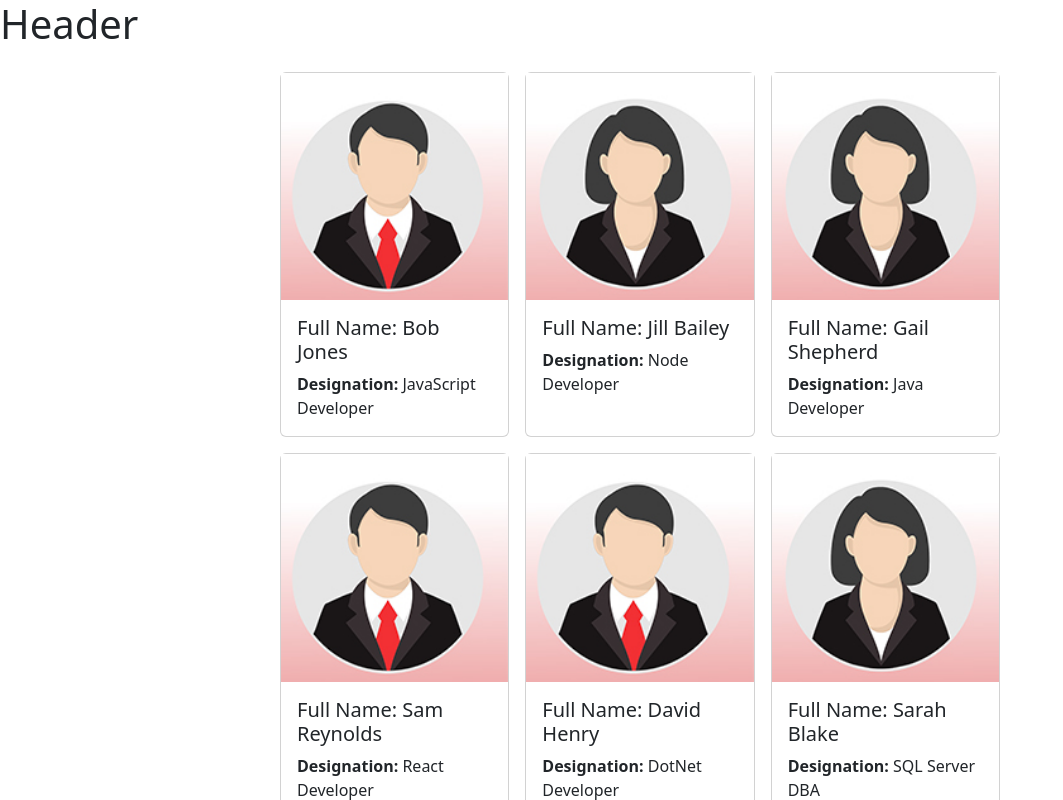
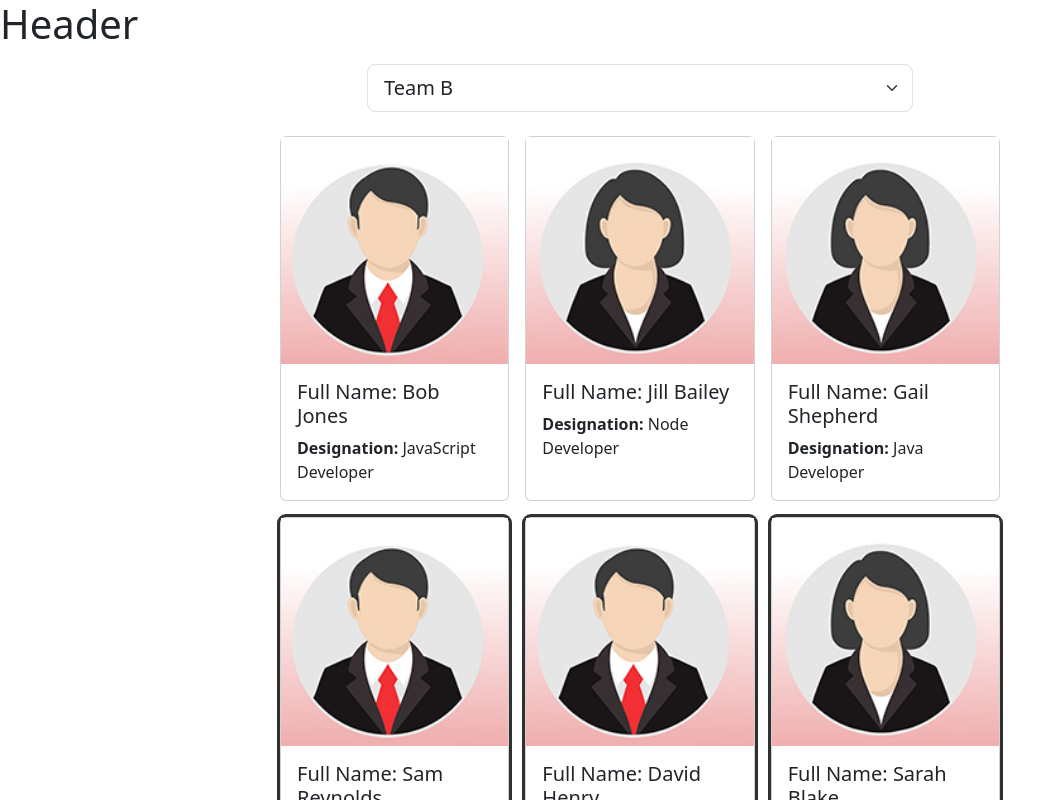
Before and after one commit to DenysChavez/Team-Manager-App, a React (Vite) app in the folder team-manager-app/: page / in a window 1280 px wide. Shown: the top 800 px of the page, without its empty margins (0-1063 px from the left). Built offline with nearby package versions, Linux system fonts and the light colour scheme.

Commit message:
add props to the employees constructor

```diff
--- a/team-manager-app/src/App.css
+++ b/team-manager-app/src/App.css
@@ -6,3 +6,7 @@ body {
   display: grid;
   grid-template-columns: 1fr 1fr 1fr;
 }
+
+.standout {
+  box-shadow: rgba(0, 0, 0, .16) 0px 1px 4px, rgb(51, 51, 51) 0px 0px 0px 3px;
+}
--- a/team-manager-app/src/App.jsx
+++ b/team-manager-app/src/App.jsx
@@ -3,13 +3,114 @@ import './App.css';
 import Header from './Header';
 import Footer from './Footer';
 import Employees from './Employees';
+import { useState } from "react";
+
 
 function App() {
+
+  const [selectedTeam, setTeam] = useState("TeamB")
+
+    const [employees, setEmployees] = useState([{
+        id: 1,
+        fullName: "Bob Jones",
+        designation: "JavaScript Developer",
+        gender: "male",
+        teamName: "TeamA"
+      },
+      {
+        id: 2,
+        fullName: "Jill Bailey",
+        designation: "Node Developer",
+        gender: "female",
+        teamName: "TeamA"
+      },
+      {
+        id: 3,
+        fullName: "Gail Shepherd",
+        designation: "Java Developer",
+        gender: "female",
+        teamName: "TeamA"
+      },
+      {
+        id: 4,
+        fullName: "Sam Reynolds",
+        designation: "React Developer",
+        gender: "male",
+        teamName: "TeamB"
+      },
+      {
+        id: 5,
+        fullName: "David Henry",
+        designation: "DotNet Developer",
+        gender: "male",
+        teamName: "TeamB"
+      },
+      {
+        id: 6,
+        fullName: "Sarah Blake",
+        designation: "SQL Server DBA",
+        gender: "female",
+        teamName: "TeamB"
+      },
+      {
+        id: 7,
+        fullName: "James Bennet",
+        designation: "Angular Developer",
+        gender: "male",
+        teamName: "TeamC"
+      },
+      {
+        id: 8,
+        fullName: "Jessica Faye",
+        designation: "API Developer",
+        gender: "female",
+        teamName: "TeamC"
+      },
+      {
+        id: 9,
+        fullName: "Lita Stone",
+        designation: "C++ Developer",
+        gender: "female",
+        teamName: "TeamC"
+      },
+      {
+        id: 10,
+        fullName: "Daniel Young",
+        designation: "Python Developer",
+        gender: "male",
+        teamName: "TeamD"
+      },
+      {
+        id: 11,
+        fullName: "Adrian Jacobs",
+        designation: "Vue Developer",
+        gender: "male",
+        teamName: "TeamD"
+      },
+      {
+        id: 12,
+        fullName: "Devin Monroe",
+        designation: "Graphic Designer",
+        gender: "male",
+        teamName: "TeamD"
+      }])
+
+    function handleTeamSelectionChange(event)
+    {
+        setTeam(event.target.value)
+    }
+
+    function handleEmployeeCardClick(event) {
+        const transformedEmployees = employees.map((employee) => employee.id === parseInt(event.currentTarget.id) ? (employee.teamName === selectedTeam) ? { ...employee, teamName: '' } : { ...employee, teamName: selectedTeam } : employee);
+
+        setEmployees(transformedEmployees);
+    }
+
+
   return (
     <div>
       <Header />
-      {/* <Content /> */}
-      <Employees />
+      <Employees employees={employees} selectedTeam={selectedTeam} handleEmployeeCardClick={handleEmployeeCardClick} handleTeamSelectionChange={handleTeamSelectionChange} />
       <Footer />
     </div>
   )
--- a/team-manager-app/src/Employees.jsx
+++ b/team-manager-app/src/Employees.jsx
@@ -1,103 +1,28 @@
-import { useState } from "react";
 import femaleProfile from './img/femaleProfile.jpg'
 import maleProfile from './img/maleProfile.jpg'
 
 
-const Employees = () => {
-
-    const [employees, setEmployees] = useState([{
-        id: 1,
-        fullName: "Bob Jones",
-        designation: "JavaScript Developer",
-        gender: "male",
-        teamName: "TeamA"
-      },
-      {
-        id: 2,
-        fullName: "Jill Bailey",
-        designation: "Node Developer",
-        gender: "female",
-        teamName: "TeamA"
-      },
-      {
-        id: 3,
-        fullName: "Gail Shepherd",
-        designation: "Java Developer",
-        gender: "female",
-        teamName: "TeamA"
-      },
-      {
-        id: 4,
-        fullName: "Sam Reynolds",
-        designation: "React Developer",
-        gender: "male",
-        teamName: "TeamB"
-      },
-      {
-        id: 5,
-        fullName: "David Henry",
-        designation: "DotNet Developer",
-        gender: "male",
-        teamName: "TeamB"
-      },
-      {
-        id: 6,
-        fullName: "Sarah Blake",
-        designation: "SQL Server DBA",
-        gender: "female",
-        teamName: "TeamB"
-      },
-      {
-        id: 7,
-        fullName: "James Bennet",
-        designation: "Angular Developer",
-        gender: "male",
-        teamName: "TeamC"
-      },
-      {
-        id: 8,
-        fullName: "Jessica Faye",
-        designation: "API Developer",
-        gender: "female",
-        teamName: "TeamC"
-      },
-      {
-        id: 9,
-        fullName: "Lita Stone",
-        designation: "C++ Developer",
-        gender: "female",
-        teamName: "TeamC"
-      },
-      {
-        id: 10,
-        fullName: "Daniel Young",
-        designation: "Python Developer",
-        gender: "male",
-        teamName: "TeamD"
-      },
-      {
-        id: 11,
-        fullName: "Adrian Jacobs",
-        designation: "Vue Developer",
-        gender: "male",
-        teamName: "TeamD"
-      },
-      {
-        id: 12,
-        fullName: "Devin Monroe",
-        designation: "Graphic Designer",
-        gender: "male",
-        teamName: "TeamD"
-      }])
+const Employees = ({employees, selectedTeam, handleEmployeeCardClick, handleTeamSelectionChange}) => {
 
     return (
         <main className="container">
-            <div class="row justify-content-center mt-3 mb-3">
-                <div class="col-8">
-                    <div class="card-collection">
+            <div className="row justify-content-center mt-3 mb-3">
+                 <div className="col-6">
+                    <select className="form-select form-select-lg" value={selectedTeam} onChange={handleTeamSelectionChange}>
+                        <option value="TeamA">Team A</option>
+                        <option value="TeamB">Team B</option>
+                        <option value="TeamC">Team C</option>
+                        <option value="TeamD">Team D</option>
+
+                    </select>
+                </div>
+            </div>
+            <div className="row justify-content-center mt-3 mb-3">
+                <div className="col-8">
+                    <div className="card-collection">
                         {
                             employees.map((employee) => (
-                                <div id={employee.id} className="card m-2" style={{ cursor: "pointer" }}>
+                                <div id={employee.id} className={(employee.teamName === selectedTeam ? 'card m-2 standout' : 'card m-2')} style={{ cursor: "pointer" }} onClick={handleEmployeeCardClick}>
                                     {(employee.gender === 'female') ? <img src={femaleProfile} /> : <img src={maleProfile} />
                                     }
                                     <div className="card-body">
```
